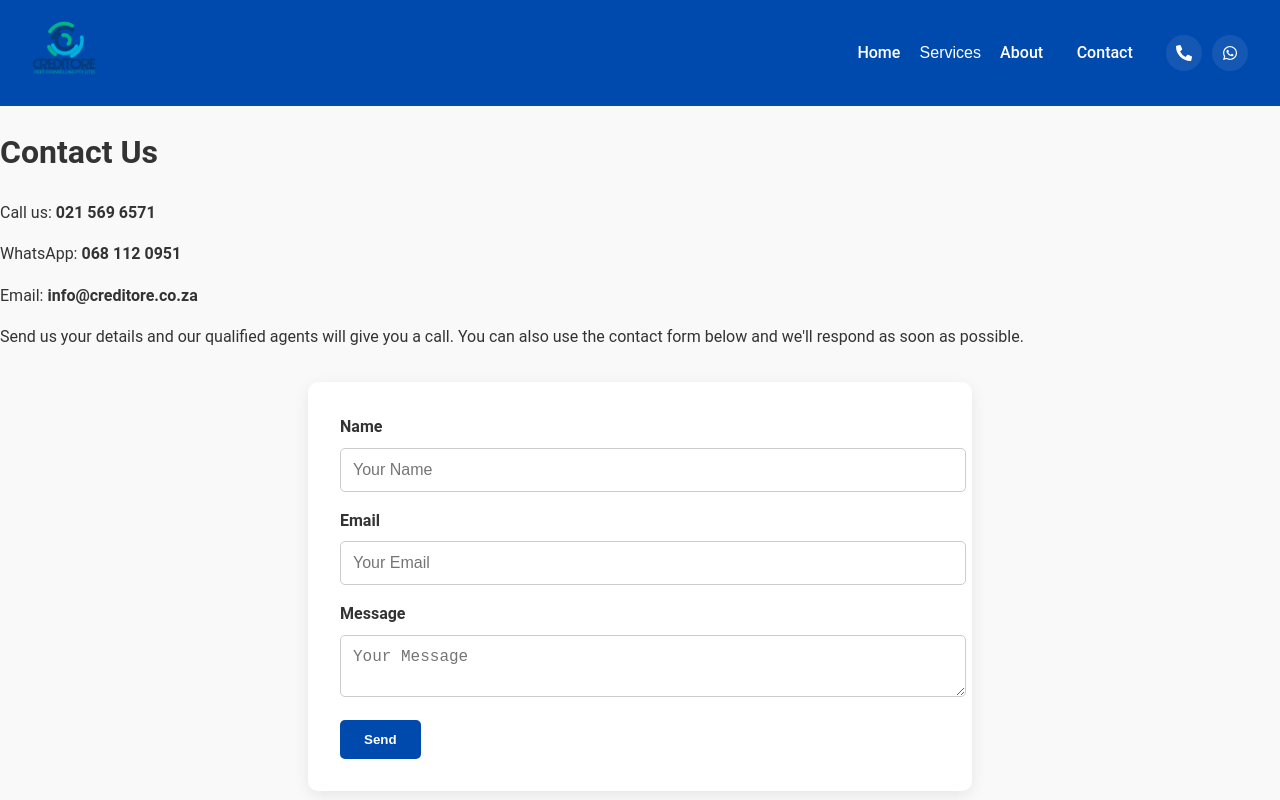
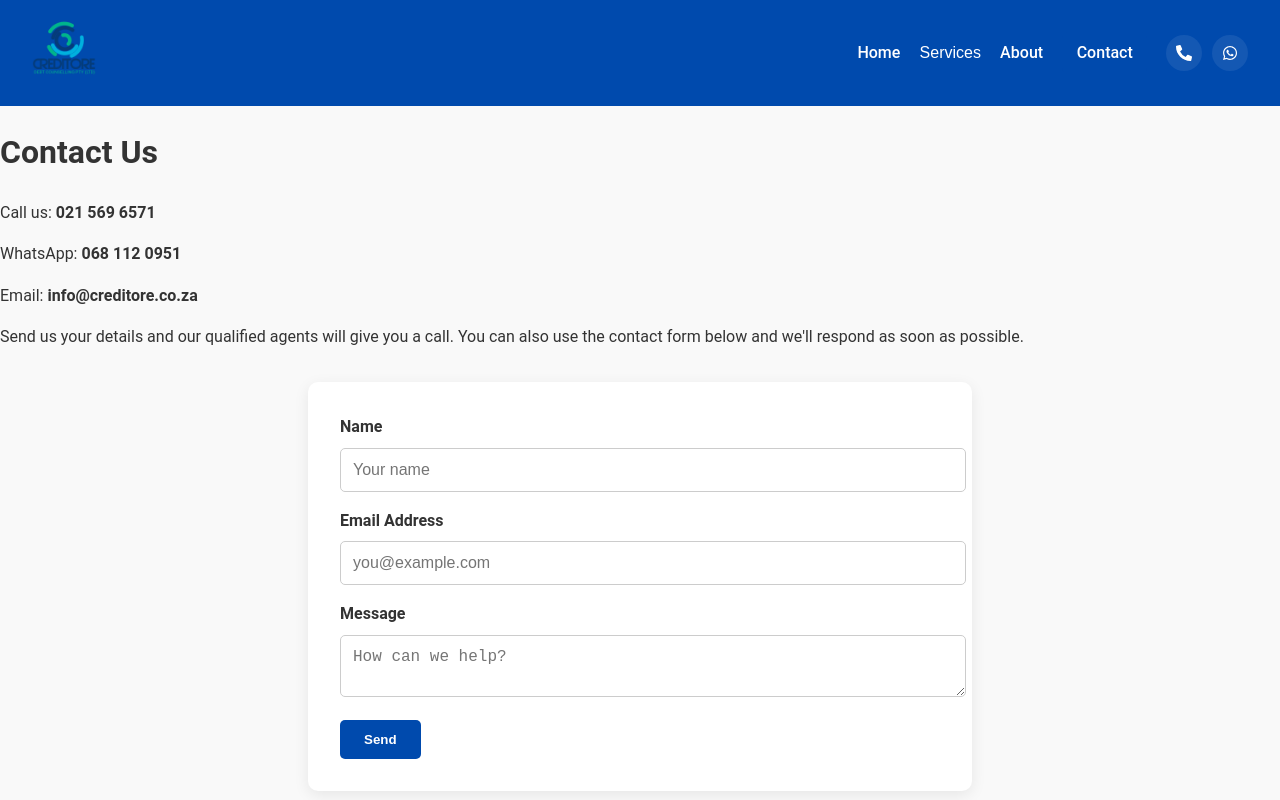
Before and after one commit to Aiden-Williams19/Creditore-VSC, a React (Vite) app in the folder creditor-website/: page /contact in a window 1280 px wide. Shown: the top 800 px of the page. Built offline with nearby package versions, Linux system fonts and the light colour scheme.

Commit message:
ContactForm API added

```diff
--- a/creditor-website/package.json
+++ b/creditor-website/package.json
@@ -10,6 +10,7 @@
     "preview": "vite preview"
   },
   "dependencies": {
+    "@formspree/react": "^3.0.0",
     "react": "^19.1.1",
     "react-dom": "^19.1.1",
     "react-icons": "^4.10.1",
--- a/creditor-website/src/pages/Contact.jsx
+++ b/creditor-website/src/pages/Contact.jsx
@@ -1,15 +1,10 @@
 import React from 'react';
+import { useForm, ValidationError } from '@formspree/react';
 
-// Contact page: simple contact details and a basic contact form.
-// Note: form is currently static — if you want submissions, wire this to an API endpoint
-// or use a service like Formspree / Netlify Forms. Validate inputs before sending.
 function Contact() {
   return (
     <div className="contact">
-      {/* Main heading for screen readers and SEO */}
       <h1>Contact Us</h1>
-
-      {/* Contact details — keep consistent formatting and update centrally if changed */}
       <p>Call us: <strong>021 569 6571</strong></p>
       <p>WhatsApp: <strong>068 112 0951</strong></p>
       <p>Email: <strong>info@creditore.co.za</strong></p>
@@ -18,21 +13,32 @@ function Contact() {
         Send us your details and our qualified agents will give you a call. You can also use the contact form below and we'll respond as soon as possible.
       </p>
 
-      {/* Basic contact form with accessible labels. Add client-side validation when enabling submission. */}
-      <form className="contact-form">
-        <label htmlFor="name">Name</label>
-        <input id="name" name="name" type="text" placeholder="Your Name" />
-
-        <label htmlFor="email">Email</label>
-        <input id="email" name="email" type="email" placeholder="Your Email" />
-
-        <label htmlFor="message">Message</label>
-        <textarea id="message" name="message" placeholder="Your Message"></textarea>
-
-        <button type="submit">Send</button>
-      </form>
+      <ContactForm />
     </div>
   );
 }
 
+function ContactForm() {
+  const [state, handleSubmit] = useForm('mqayoebq');
+  if (state.succeeded) {
+    return <p className="muted">Thanks — we received your message and will be in touch shortly.</p>;
+  }
+  return (
+    <form onSubmit={handleSubmit} className="contact-form">
+      <label htmlFor="name">Name</label>
+      <input id="name" name="name" type="text" placeholder="Your name" required />
+
+      <label htmlFor="email">Email Address</label>
+      <input id="email" type="email" name="email" placeholder="you@example.com" required />
+      <ValidationError prefix="Email" field="email" errors={state.errors} />
+
+      <label htmlFor="message">Message</label>
+      <textarea id="message" name="message" placeholder="How can we help?" required />
+      <ValidationError prefix="Message" field="message" errors={state.errors} />
+
+      <button type="submit" className="btn primary" disabled={state.submitting}>Send</button>
+    </form>
+  );
+}
+
 export default Contact;
```
Also changed, not shown: 1 other file (tests, documents, lock files or other folders).
